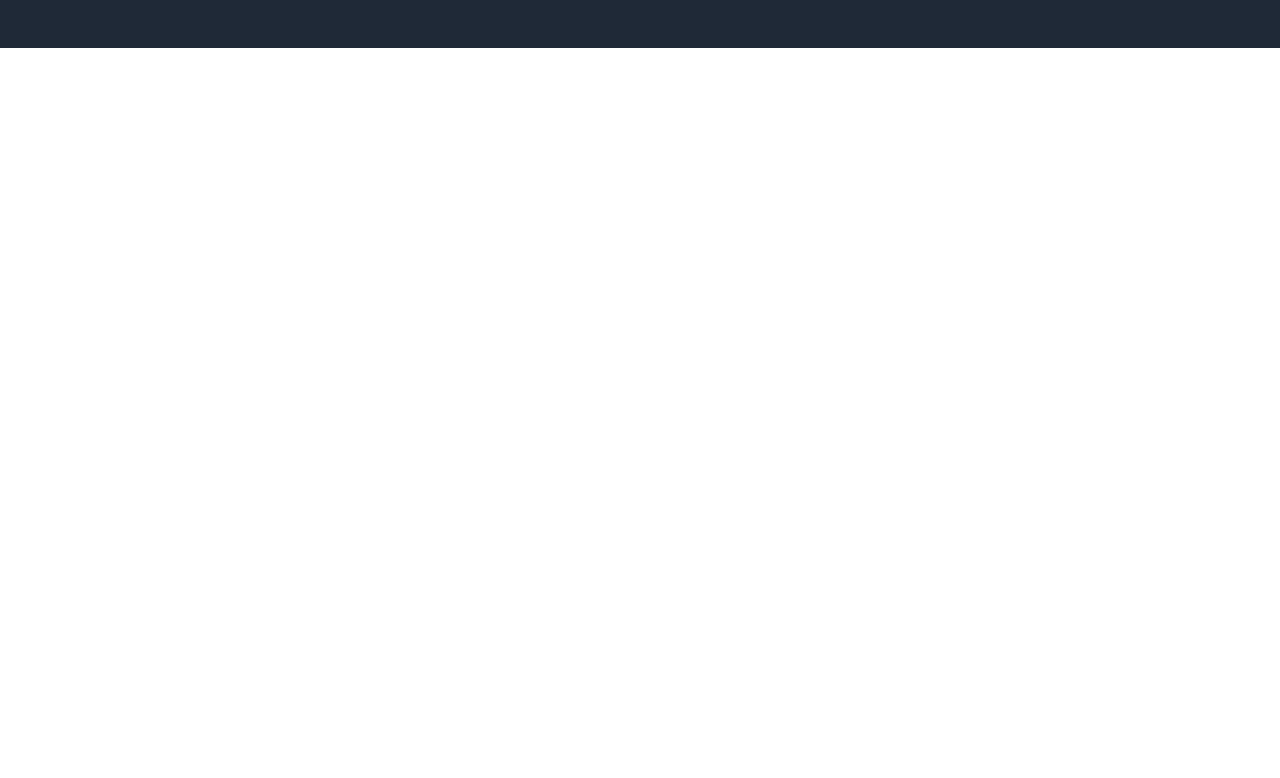
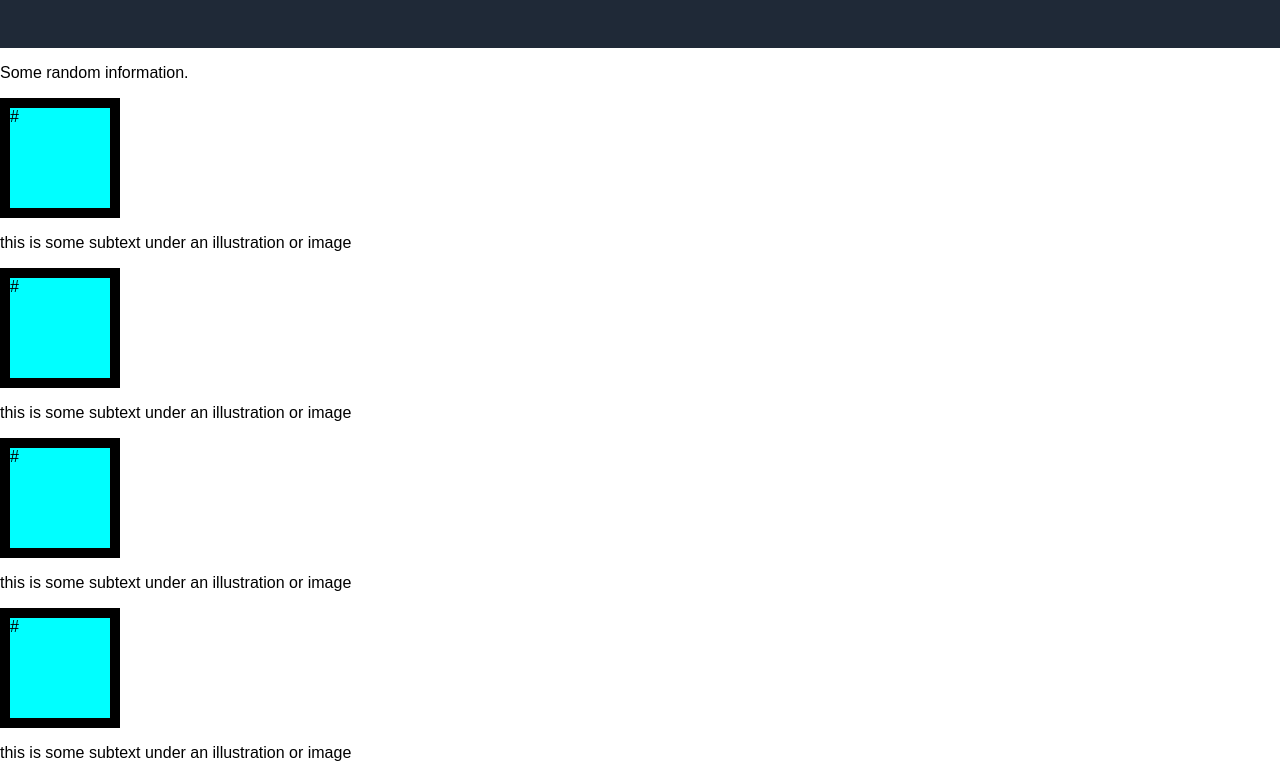
Before and after one commit to rezwan563/landing-page, a plain HTML site: page index.html in a window 1280 px wide. Shown: the part 452-1230 px from the top of the page. Before the commit the page ends 800 px from the top, so only its background shows below. Drawn offline with Linux system fonts and the light colour scheme.

Commit message:
Add html element to second section and create square box

```diff
--- a/index.html
+++ b/index.html
@@ -29,5 +29,21 @@
     <img src="#" alt="A Plave holder for image">
   </div>
  </div>
+ <div class="random-container">
+ <p>Some random information.</p>
+ <div class="box-one">
+ <div class="square-one">#</div>
+ <p>this is some subtext under an illustration or image</p></div>
+ <div class="box-two">
+  <div class="square-one">#</div>
+  <p>this is some subtext under an illustration or image</p></div>
+  <div class="box-three">
+    <div class="square-one">#</div>
+    <p>this is some subtext under an illustration or image</p></div>
+    <div class="box-four">
+      <div class="square-one">#</div>
+      <p>this is some subtext under an illustration or image</p></div>
+    </div>
+
 </body>
 </html>
--- a/style.css
+++ b/style.css
@@ -92,3 +92,11 @@ button{
     font-weight: bolder;
     border-width: 0;
 }
+
+.square-one{
+    width: 100px;
+    height: 100px;
+    background-color: aqua;
+    border-style: solid;
+    border-width: 10px;
+}
```
